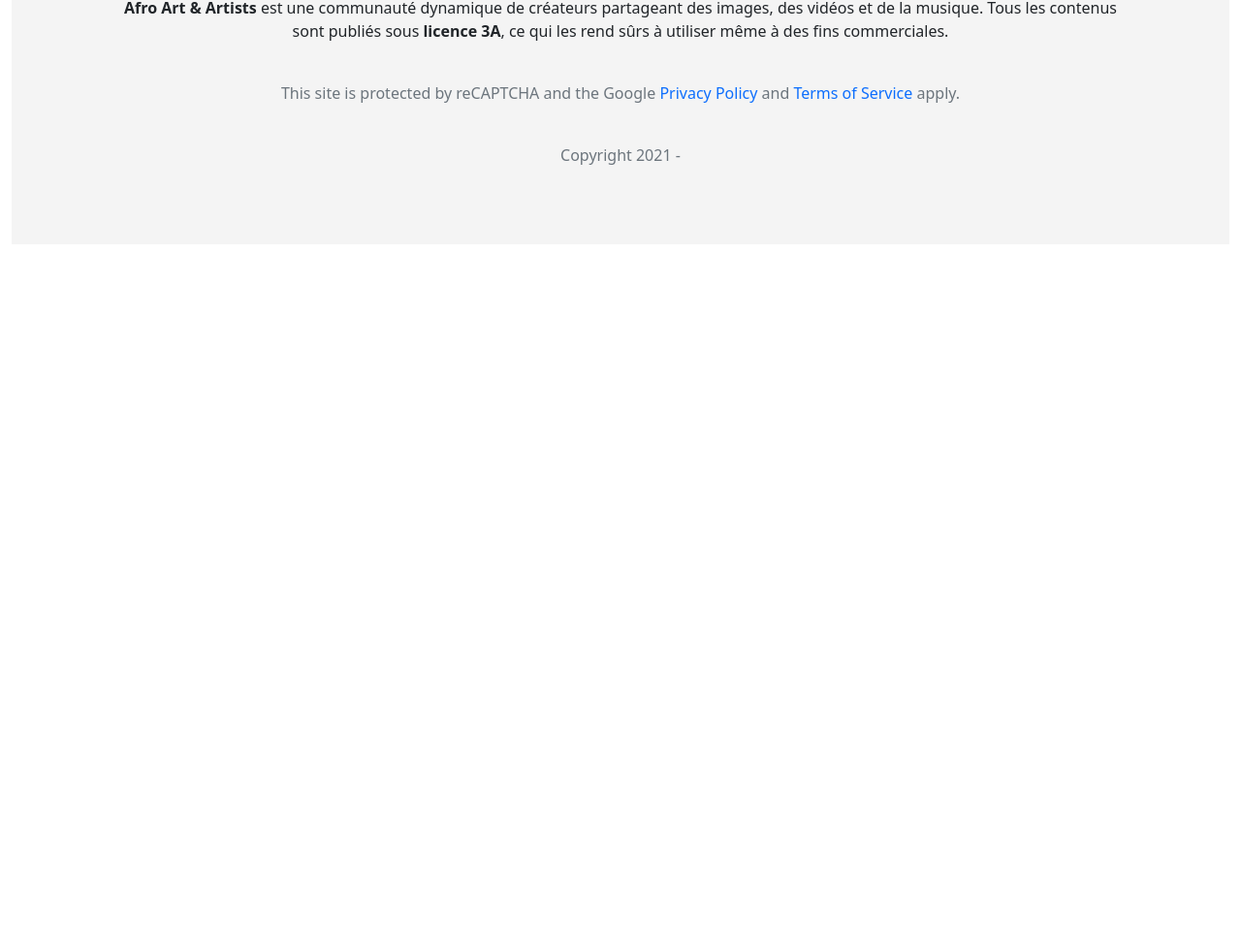
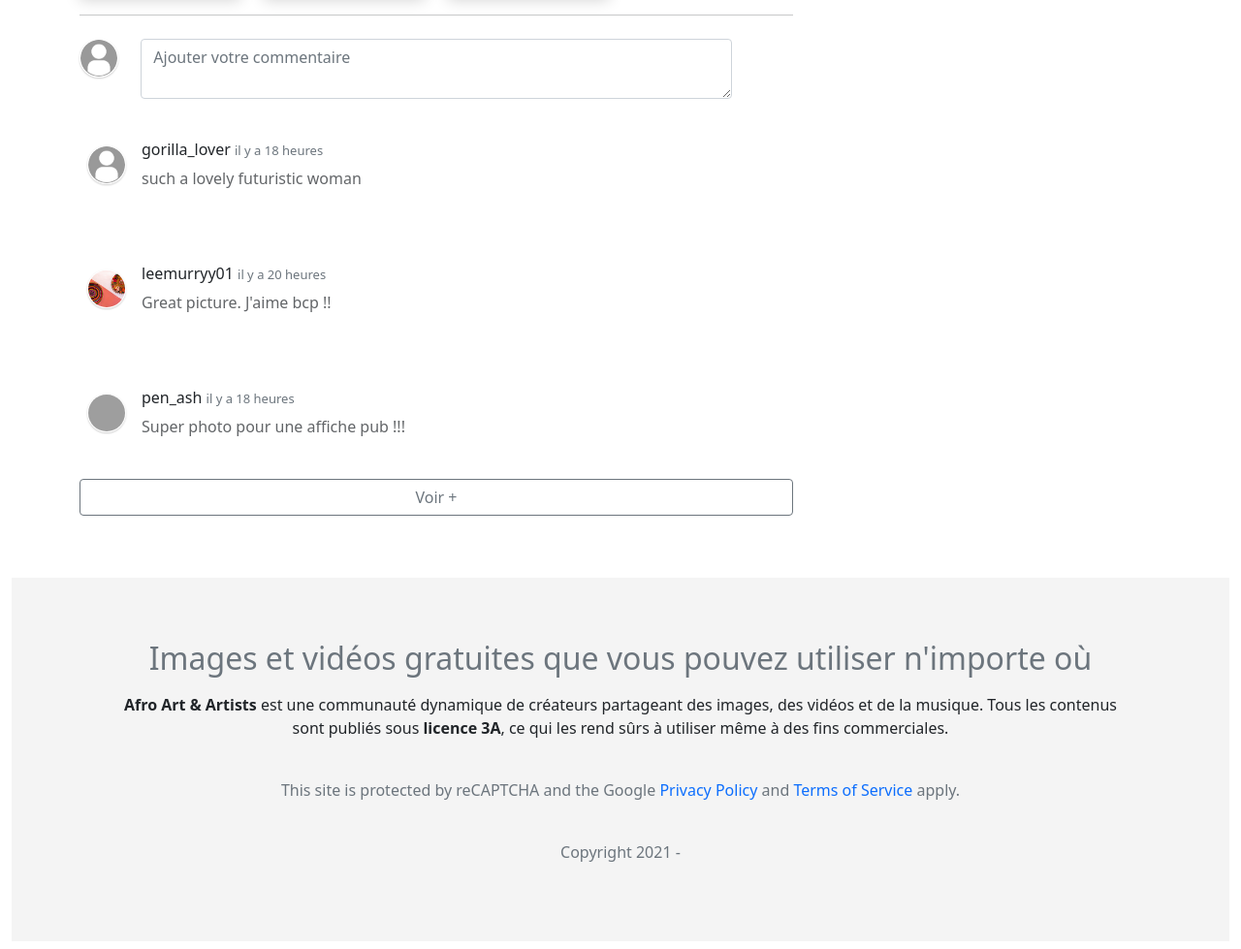
Before and after one commit to j2B237/Bank_Image_App, a Flask app: page /image/1 in a window 1280 px wide. Shown: the part 802-1781 px from the top of the page at 97% size. Before the commit the page ends 972 px from the top, so only its background shows below. Run offline with Flask 2, Linux system fonts and the light colour scheme; grey boxes are pictures that could not be loaded.

Commit message:
add more content to image page view

```diff
--- a/Application/static/css/cards.css
+++ b/Application/static/css/cards.css
@@ -11,7 +11,7 @@
 }
 
 .card-trip-large > img {
-  height: 180px;
+  height: 350px;
   width: 100%;
   object-fit: cover;
 }
@@ -64,3 +64,35 @@
   border-radius: 5px;
   box-shadow: 0 0 15px rgba(0,0,0,0.2);
 }
+
+.card-product {
+  overflow: hidden;
+  height: 120px;
+  background: white;
+
+  display: flex;
+  align-items: center;
+}
+
+.card-product img {
+  height: 40px;
+  width: 40px;
+  object-fit: cover;
+}
+
+.card-product h2 {
+  font-size: 16px;
+  margin: 0;
+}
+
+.card-product p {
+  font-size: 16px;
+  line-height: 1.4;
+  opacity: .7;
+  margin-bottom: 0;
+  margin-top: 8px;
+}
+
+.card-product .card-product-infos {
+  padding: 16px;
+}
--- a/Application/templates/catalogue/base.html
+++ b/Application/templates/catalogue/base.html
@@ -24,7 +24,7 @@
                     <button class="navbar-toggler" type="button" data-bs-toggle="collapse" data-bs-target="#navbarSupportedContent" aria-controls="navbarSupportedContent" aria-expanded="false" aria-label="Toggle navigation">
                         <span class="navbar-toggler-icon"></span>
                     </button>
-                    <div class="collapse navbar-collapse" id="navbarSupportedContent">
+                    <div class="collapse navbar-collapse my-2" id="navbarSupportedContent">
                         <form class="d-flex">
                             <input class="form-control me-2" type="search" placeholder="Rechercher des images, videos ou musique" aria-label="Search">
                             <button class="btn btn-flat" type="submit">Rechercher</button>
--- a/Application/templates/catalogue/view_image.html
+++ b/Application/templates/catalogue/view_image.html
@@ -16,27 +16,76 @@
                 images sponsorisées par 3A
             </p>
 
+            <!-- Others images -->
             <div class="row my-3">
-                <div class="col-lg-3">
+                <div class="col-lg-3 d-none d-lg-block">
                     <div class="card-trip card-trip-small">
                         <img src="{{ url_for('static', filename='img/hans-eiskonen-JuMrIE10_5c-unsplash.jpg') }}" />
                     </div>
                 </div>
-                <div class="col-lg-3">
+                <div class="col-lg-3 d-none d-lg-block">
                     <div class="card-trip card-trip-small">
                         <img src="{{ url_for('static', filename='img/gideon-hezekiah-57-0lgqwQOY-unsplash.jpg') }}" />
                     </div>
                 </div>
-                <div class="col-lg-3">
+                <div class="col-lg-3 d-none d-lg-block">
                     <div class="card-trip card-trip-small">
                         <img src="{{ url_for('static', filename='img/nathaniel-tetteh-L1yrcSE_KWc-unsplash.jpg') }}" />
                     </div>
                 </div>
                 <div class="col-lg-3">
-                    <div class="card-category" style="background-image: linear-gradient(rgba(0,0,0,0.3), rgba(0,0,0,0.3)), url( {{ url_for('static', filename='img/victor-nnakwe-AE2uBSYnCVM-unsplash.jpg') }} )">
+                    <div class="card-category mb-3" style="background-image: linear-gradient(rgba(0,0,0,0.3), rgba(0,0,0,0.3)), url( {{ url_for('static', filename='img/victor-nnakwe-AE2uBSYnCVM-unsplash.jpg') }} )">
                         Voir +
                     </div>
                 </div>
+            </div>
+            <hr class="my-3">
+            <div class="row my-3">
+                <!-- form for comments -->
+                <div class="col-lg-12 my-2">
+                    <form action="" method="post">
+                        <div class="form-group">
+                            <div class="row">
+                                <div class="col-xs-1 col-sm-1 col-md-1 col-lg-1 d-none d-md-block d-lg-block">
+                                    <img src="{{ url_for('static', filename='img/user.png') }}" alt="" class="avatar-bordered">
+                                </div>
+                                <div class="col-xs-10 col-sm-10 col-md-10 col-lg-10 ">
+                                    <textarea cols="30" rows="2" class="form-control" placeholder="Ajouter votre commentaire"></textarea>
+                                </div>
+                            </div>
+                        </div>
+                    </form>
+                </div>
+
+                <!-- Others comments -->
+                <div class="col-lg-12">
+                    <div class="card-product mb-2">
+                        <img src="{{ url_for('static', filename='img/user.png') }}" class="avatar-bordered ms-2" />
+                        <div class="card-product-infos">
+                        <h2>gorilla_lover <small class="text-muted" style="font-size: 13px; font-weight: light;">il y a 18 heures</small></h2>
+                        <p>such a lovely futuristic woman</p>
+                        </div>
+                    </div>
+
+                    <div class="card-product mb-2">
+                        <img src="{{ url_for('static', filename='img/karim-manjra-fm9wqDNXyQ0-unsplash.jpg') }}" class="avatar-bordered ms-2" />
+                        <div class="card-product-infos">
+                        <h2>leemurryy01 <small class="text-muted" style="font-size: 13px; font-weight: light;">il y a 20 heures</small></h2>
+                        <p>Great picture. J'aime bcp !!</p>
+                        </div>
+                    </div>
+
+                    <div class="card-product mb-2">
+                        <img src="{{ url_for('static', filename='img/matt-atherton-sUTZ280MFpc-unsplash.jpg') }}" class="avatar-bordered ms-2" />
+                        <div class="card-product-infos">
+                        <h2>pen_ash <small class="text-muted" style="font-size: 13px; font-weight: light;">il y a 18 heures</small></h2>
+                        <p>Super photo pour une affiche pub !!!</p>
+                        </div>
+                    </div>
+
+                    <a href="" class="btn btn-outline-secondary d-block">Voir +</a>
+                </div>
+
             </div>
         </div>
         <div class="col-lg-4"></div>
```
